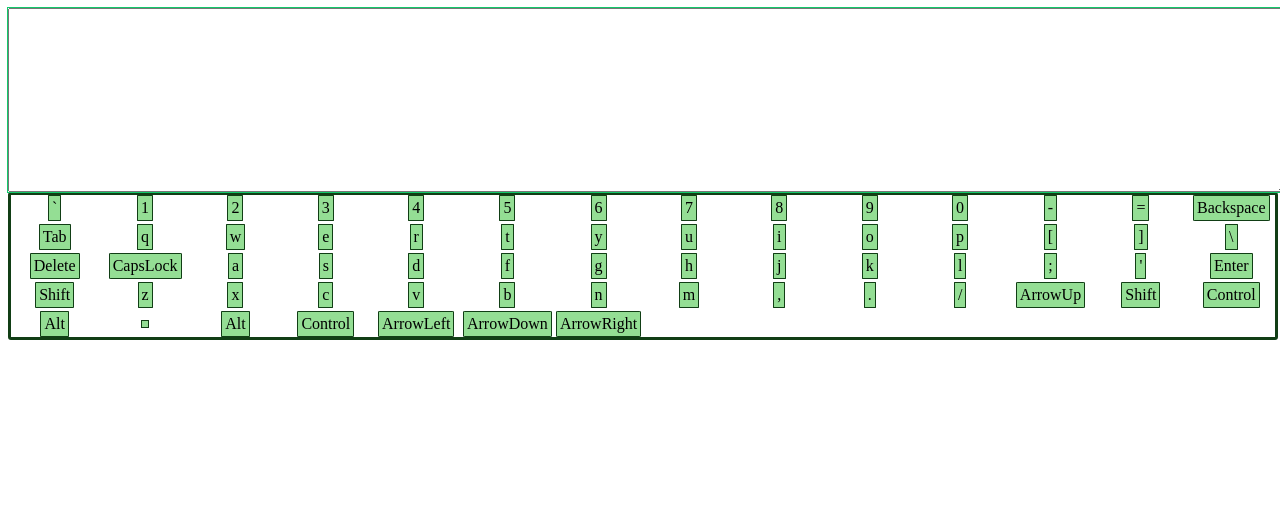
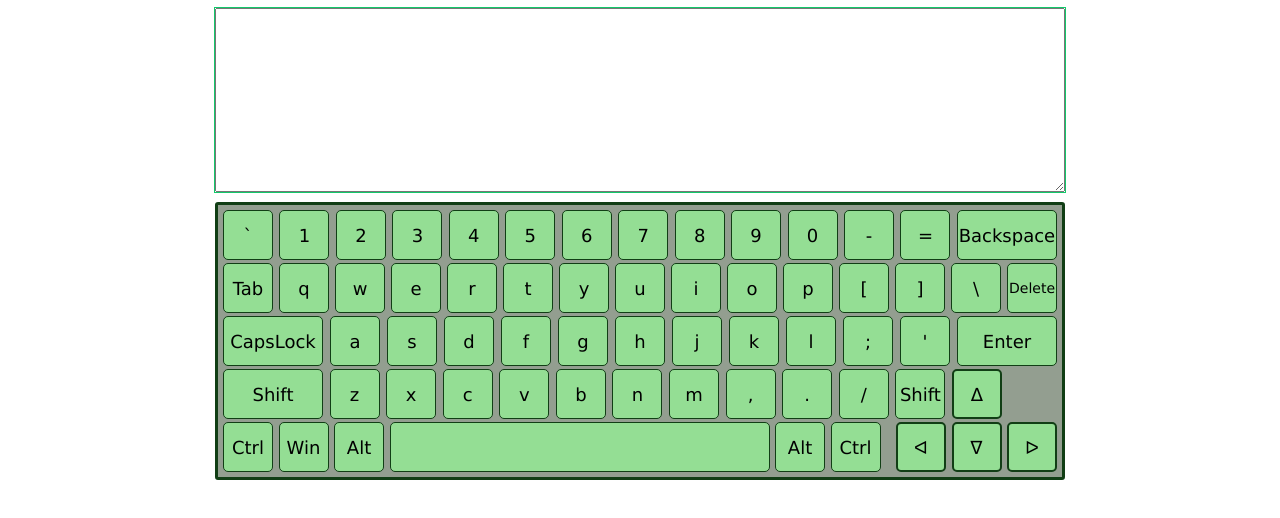
Before and after one commit to Error404-2/virtual-keyboard, a plain HTML site: page index.html in a window 1280 px wide. Drawn offline with Linux system fonts and the light colour scheme.

Commit message:
feat: add style for buttons and keyboard

```diff
--- a/index.js
+++ b/index.js
@@ -13,10 +13,10 @@ textarea.after(keyboard);
 let keysObj = {
     AltLeft: { en: 'Alt', order: 56, ru: 'Alt', shiftEn: 'Alt', shiftRu: 'Alt' },
     AltRight: { en: 'Alt', order: 58, ru: 'AltGraph', shiftEn: 'Alt', shiftRu: 'AltGraph' },
-    ArrowDown: { en: 'ArrowDown', order: 61, ru: 'ArrowDown', shiftEn: 'ArrowDown', shiftRu: 'ArrowDown' },
-    ArrowLeft: { en: 'ArrowLeft', order: 60, ru: 'ArrowLeft', shiftEn: 'ArrowLeft', shiftRu: 'ArrowLeft' },
-    ArrowRight: { en: 'ArrowRight', order: 62, ru: 'ArrowRight', shiftEn: 'ArrowRight', shiftRu: 'ArrowRight' },
-    ArrowUp: { en: 'ArrowUp', order: 53, ru: 'ArrowUp', shiftEn: 'ArrowUp', shiftRu: 'ArrowUp' },
+    ArrowDown: { en: '&#5121;', order: 61, ru: '&#5121;', shiftEn: '&#5121;', shiftRu: '&#5121;' },
+    ArrowLeft: { en: '&#5130;', order: 60, ru: '&#5130;', shiftEn: '&#5130;', shiftRu: '&#5130;' },
+    ArrowRight: { en: '&#5125;', order: 62, ru: '&#5125;', shiftEn: '&#5125;', shiftRu: '&#5125;' },
+    ArrowUp: { en: '&#5123;', order: 54, ru: '&#5123;', shiftEn: '&#5123;', shiftRu: '&#5123;' },
     Backquote: { en: '`', order: 0, ru: 'ё', shiftEn: '~', shiftRu: 'Ё' },
     Backslash: { en: '\\', order: 27, ru: '\\', shiftEn: '|', shiftRu: '/' },
     Backspace: { en: 'Backspace', order: 13, ru: 'Backspace', shiftEn: 'Backspace', shiftRu: 'Backspace' },
@@ -24,8 +24,8 @@ let keysObj = {
     BracketRight: { en: ']', order: 26, ru: 'ъ', shiftEn: '},,', shiftRu: 'Ъ' },
     CapsLock: { en: 'CapsLock', order: 30, ru: 'CapsLock', shiftEn: 'CapsLock', shiftRu: 'CapsLock' },
     Comma: { en: ',', order: 50, ru: 'б', shiftEn: '<', shiftRu: 'Б' },
-    ControlLeft: { en: 'Control', order: 55, ru: 'Control', shiftEn: 'Control', shiftRu: 'Control' },
-    ControlRight: { en: 'Control', order: 59, ru: 'Control', shiftEn: 'Control', shiftRu: 'Control' },
+    ControlLeft: { en: 'Ctrl', order: 55, ru: 'Ctrl', shiftEn: 'Ctrl', shiftRu: 'Ctrl' },
+    ControlRight: { en: 'Ctrl', order: 59, ru: 'Ctrl', shiftEn: 'Ctrl', shiftRu: 'Ctrl' },
     Delete: { en: 'Delete', order: 28, ru: 'Delete', shiftEn: 'Delete', shiftRu: 'Delete' },
     Digit0: { en: '0', order: 10, ru: '0', shiftEn: ')', shiftRu: ')' },
     Digit1: { en: '1', order: 1, ru: '1', shiftEn: '!', shiftRu: '!' },
@@ -70,10 +70,11 @@ let keysObj = {
     Quote: { en: "'", order: 40, ru: 'э', shiftEn: '"', shiftRu: 'Э' },
     Semicolon: { en: ';', order: 39, ru: 'ж', shiftEn: ':', shiftRu: 'Ж' },
     ShiftLeft: { en: 'Shift', order: 42, ru: 'Shift', shiftEn: 'Shift', shiftRu: 'Shift' },
-    ShiftRight: { en: 'Shift', order: 54, ru: 'Shift', shiftEn: 'Shift', shiftRu: 'Shift' },
+    ShiftRight: { en: 'Shift', order: 53, ru: 'Shift', shiftEn: 'Shift', shiftRu: 'Shift' },
     Slash: { en: '/', order: 52, ru: '.', shiftEn: '?', shiftRu: ',' },
     Space: { en: '', order: 57, ru: ' ', shiftEn: ' ', shiftRu: ' ' },
     Tab: { en: 'Tab', order: 14, ru: 'Tab', shiftEn: 'Tab', shiftRu: 'Tab' },
+    MetaLeft: { en: 'Win', order: 55, ru: 'Win', shiftEn: 'Win', shiftRu: 'Win' }
 };
 
 class Key {
--- a/style.css
+++ b/style.css
@@ -2,32 +2,74 @@
     outline: 1px rgb(18, 200, 106) solid;
     font-size: 20px;
     font-family: verdana, sans-serif;
-    width: 100%;
-    max-width: 1280px;
+    width: 850px;
     padding: 7px;
     margin: 0 auto;
     overflow: auto;
     display: block;
+    box-sizing: border-box;
 }
 
 .keyboard {
-    margin: 0 auto;
-    display: grid;
-    width: 100%;
-    max-width: 1280px;
-    padding: 5;
+    background-color: rgb(147, 158, 144);
+    margin: 10px auto;
+    display: flex;
+    justify-content: space-between;
+    width: 850px;
+    padding: 5px;
     gap: 3px;
     border: 3px rgb(17, 62, 21) solid;
     border-radius: 3px;
-    grid-template-columns: repeat(14, 1fr);
+    /* grid-template-columns: repeat(14, 1fr); */
+    box-sizing: border-box;
+    flex-wrap: wrap;
 }
 
 .button {
-    display: block;
+    display: flex;
     padding: 3px;
-    font-size: 16px;
+    font-size: 18px;
+    font-family: verdana, sans-serif;
     background: rgb(148, 222, 148);
-    margin: auto;
-    border-radius: 3%;
+    border-radius: 5px;
     border: 1px rgb(17, 62, 21) solid;
+    width: 50px;
+    height: 50px;
+    justify-content: center;
+    align-items: center;
+    box-sizing: border-box;
 }
+
+#Backspace,
+#CapsLock,
+#Enter,
+#ShiftLeft {
+    width: 100px;
+}
+
+#Delete {
+    font-size: 14px;
+}
+
+#Space {
+    width: 380px;
+}
+
+#ArrowUp {
+    margin: 0 55px 0 0px;
+}
+
+#ArrowRight {
+    margin: 0 0px 0 0;
+}
+
+#ArrowLeft {
+    margin: 0 0px 0 10px;
+}
+
+#ArrowUp,
+#ArrowRight,
+#ArrowLeft,
+#ArrowDown {
+    border: 2px rgb(17, 62, 21) solid;
+}
```
